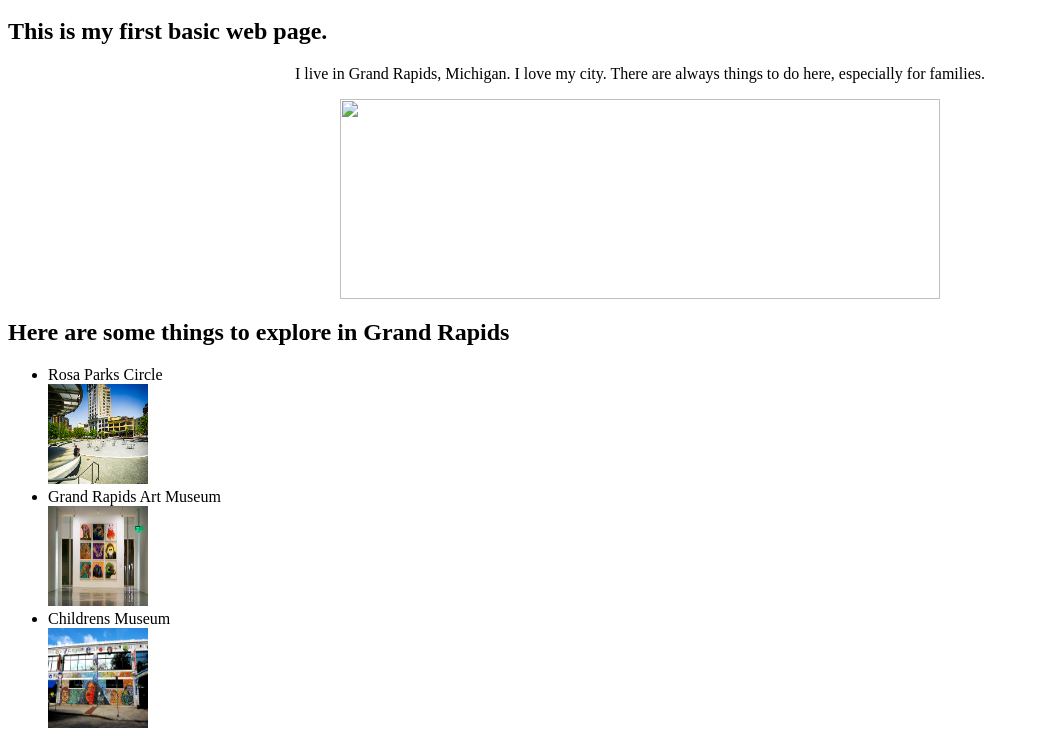
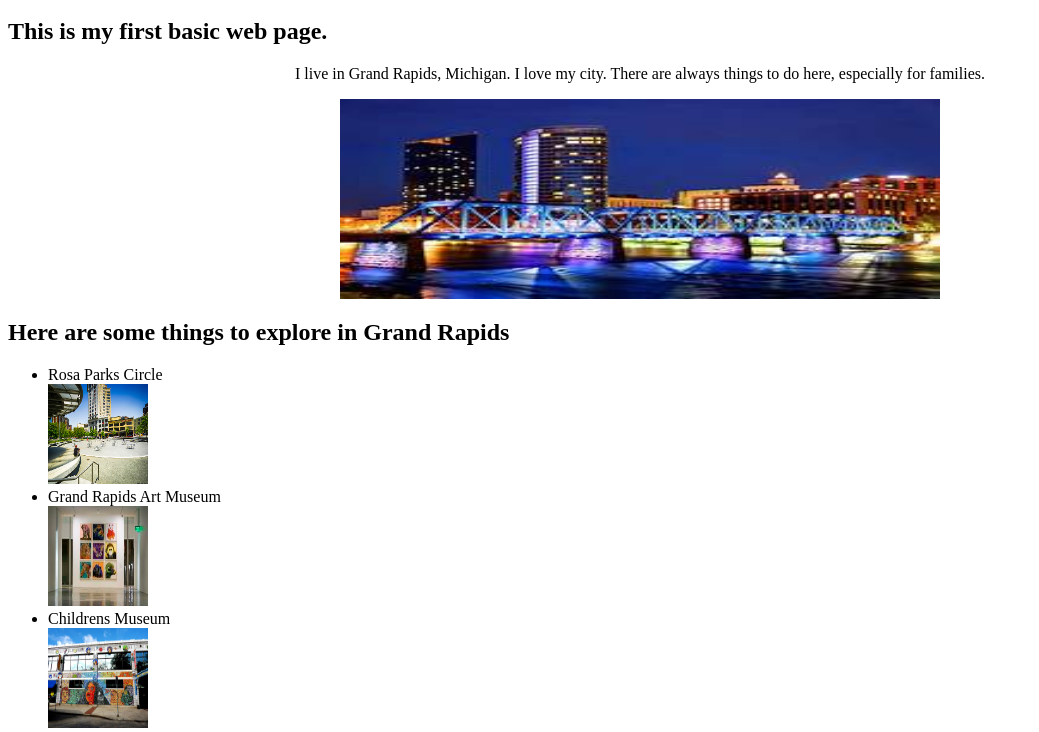
Before and after one commit to jengerred/FirstWebpage.github.io, a plain HTML site: page index.html in a window 1280 px wide. Shown: the part 48-780 px from the top of the page, without its empty margins (0-1039 px from the left). Drawn offline with Linux system fonts and the light colour scheme; files whose address does not match are found by name.

Commit message:
Update index.html

```diff
--- a/index.html
+++ b/index.html
@@ -10,7 +10,7 @@
 <body>
 <p>I live in Grand Rapids, Michigan. I love my city. There are always things to do here, especially for families.</p>
 <div class= "img-container">
-<img src="grand rapids.jpeg" height=200px width=600px></div>
+<img src="Images/grand rapids.jpeg" height=200px width=600px></div>
 <h2>Here are some things to explore in Grand Rapids</h2>
 <Ul>
   <div>  <li>Rosa Parks Circle <br>
```
